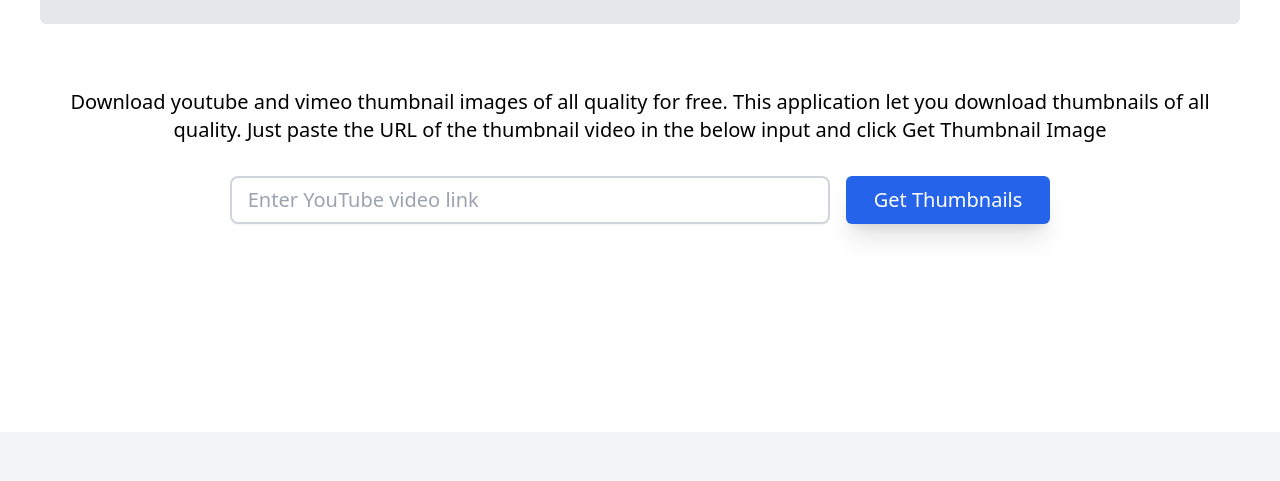
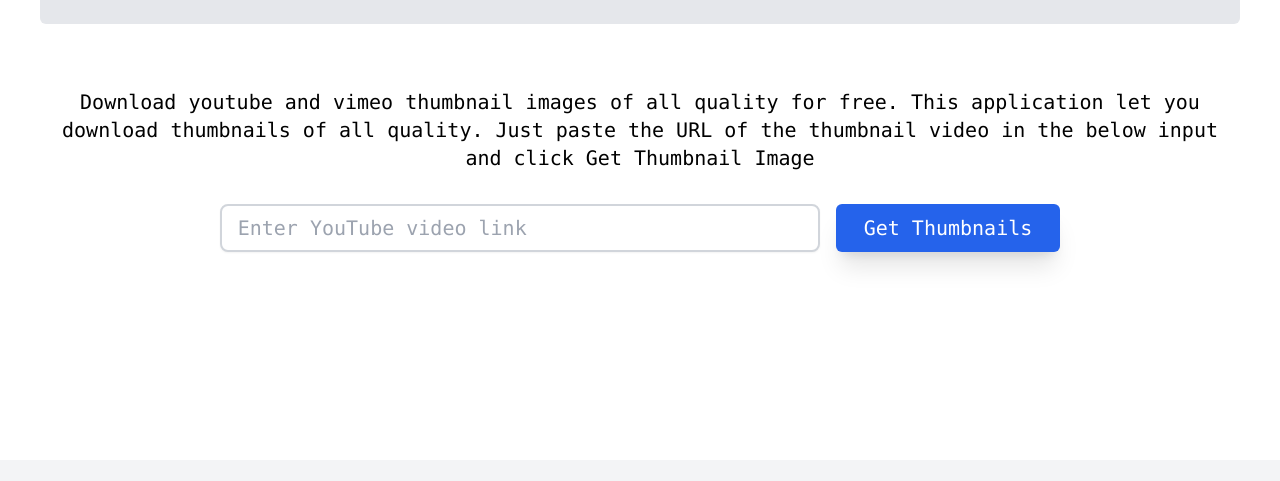
Before and after one commit to Swastikdan/Youtube-Thumbnail-Download, a website built with Vite: page index.html in a window 1280 px wide. Shown: the part 160-641 px from the top of the page. Built offline with nearby package versions, Linux system fonts and the light colour scheme.

```diff
--- a/index.html
+++ b/index.html
@@ -15,7 +15,7 @@
   <link rel="icon" type="image/svg+xml" href="https://flowrift.com/img/favicon.svg" />
 </head>
 
-<body class="text-center pt-10  dark:bg-gray-800 dark:text-white">
+<body class="text-center pt-10  dark:bg-gray-800 dark:text-white font-mono">
 
   <section class="px-10">
 
```
Also changed, not shown: 404.html (added, +1 -0 lines), output.css.
